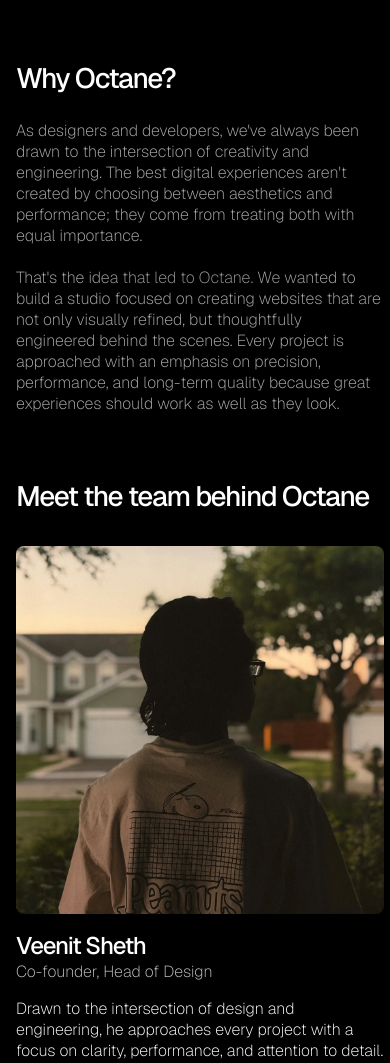
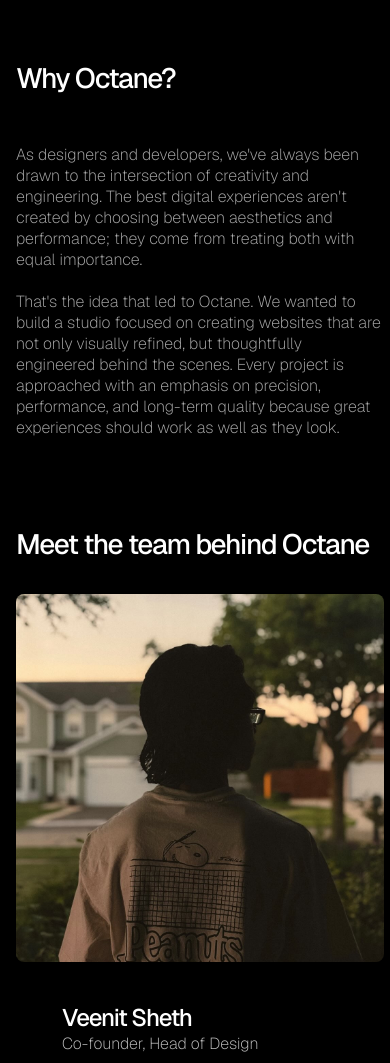
Before and after one commit to theoctane-studio/website, a website built with Vite: page about.html in a window 390 px wide. Shown: the part 680-1743 px from the top of the page. Built offline with nearby package versions, Linux system fonts and the light colour scheme; some packages are replaced by stand-ins of ours.

Commit message:
about page media query fixes

```diff
--- a/src/about.css
+++ b/src/about.css
@@ -423,7 +423,46 @@
   transform: scale(1.1)
 }
 
-@media (min-width: 361px) and (max-width: 430px) {
+@media only screen and (max-width: 767px) {
+  main .team .container .members .member {
+    flex-wrap: wrap;
+    justify-content: center;
+  }
+  main .team .container .members .member .text {
+    display: flex;
+    flex-direction: column;
+    justify-content: center;
+    align-items: center;
+    width: fit-content;
+    padding: 24px 0;
+  }
+
+  main .team .container .members .member .text *,
+  main .team .container .members .member .text p {
+    width: 75% !important;
+    max-width: 75% !important;
+    text-align: left;
+  }
+}
+
+@media only screen and (max-width: 600px) {
+  main section.about .container {
+    display: flex;
+    flex-direction: column;
+    flex-wrap: wrap;
+  }
+
+  main section.about .container .right,
+  main section.about .container .left{
+    width: 100%;
+  }
+
+  main section.about .container .right p {
+    padding: 24px 0;
+  }
+}
+
+@media only screen and (min-width: 361px) and (max-width: 430px) {
   nav .container .links a {
     display: none;
   }
```
